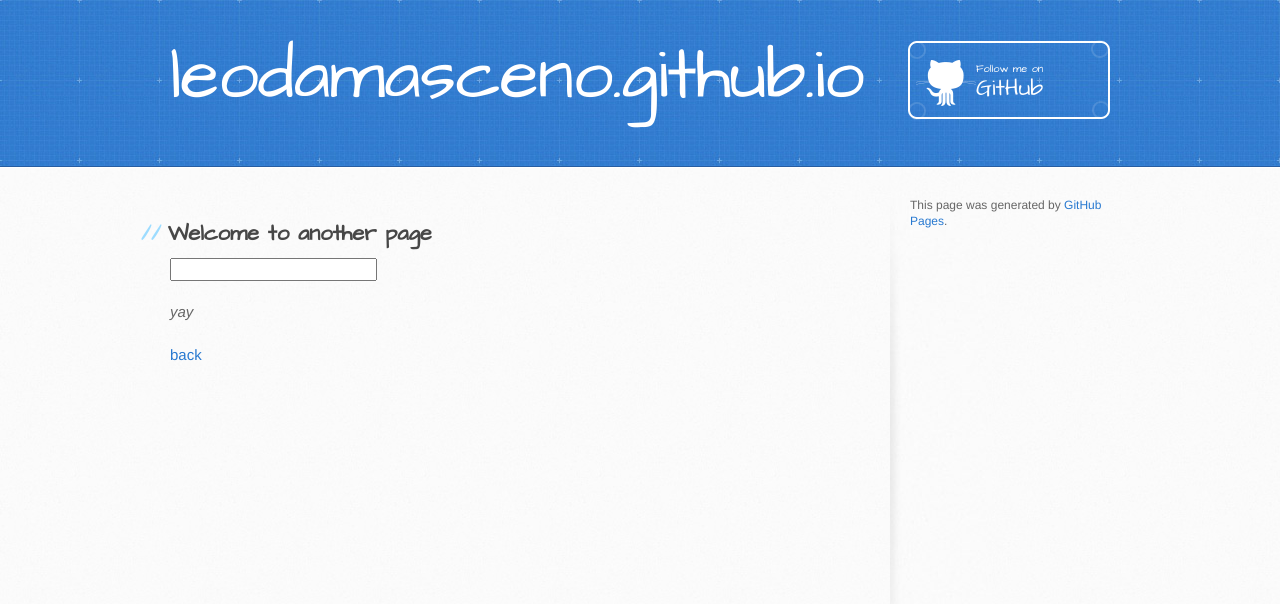
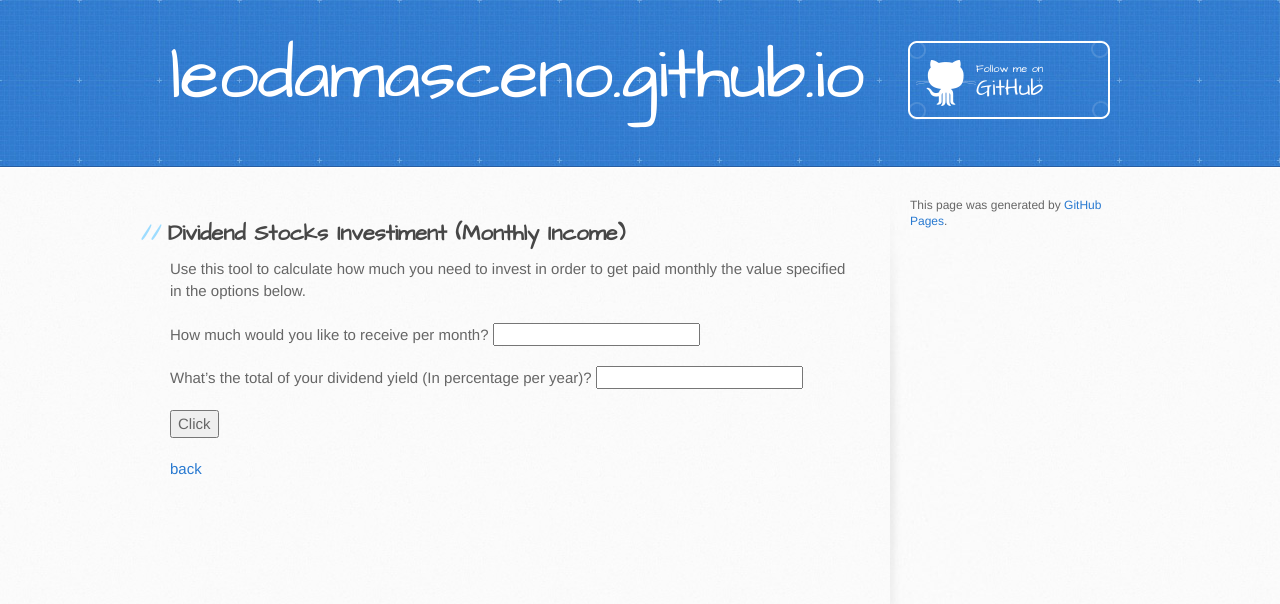
Before and after one commit to leodamasceno/leodamasceno.github.io, a Jekyll site: the page built from fic.md, in a window 1280 px wide. Shown: the top 604 px of the page. Built offline with Jekyll 4.4.1, drawn with Linux system fonts in a browser that asks for light colours; the repository's description, which GitHub fills in, is left out; our own code applies the rules of GitHub Pages for plain Markdown files.

Commit message:
Added fic.md input and button elements

```diff
--- a/fic.md
+++ b/fic.md
@@ -2,10 +2,16 @@
 layout: default
 ---
 
-## Welcome to another page
+## Dividend Stocks Investiment (Monthly Income)
 
-<input type="text" id="fname" name="fname">
+Use this tool to calculate how much you need to invest in order to get paid monthly the value specified in the options below.
 
-_yay_
+How much would you like to receive per month?
+<input type="text" id="monthly_income" name="monthly_income">
+
+What's the total of your dividend yield (In percentage per year)?
+<input type="text" id="dividend_yield" name="dividend_yield">
+
+<button onclick="calculateDSI()">Click</button>
 
 [back](./)
```
